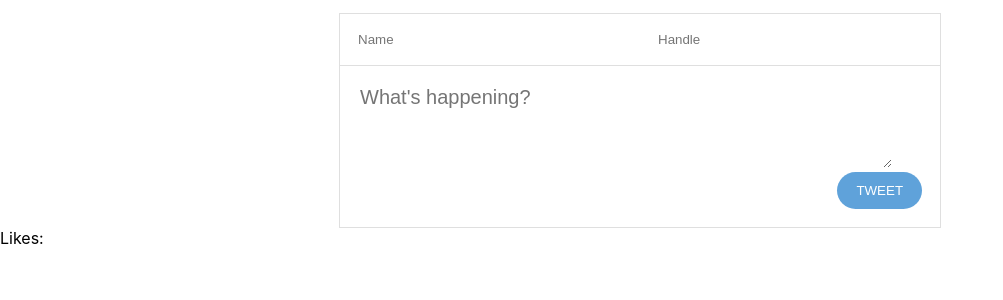
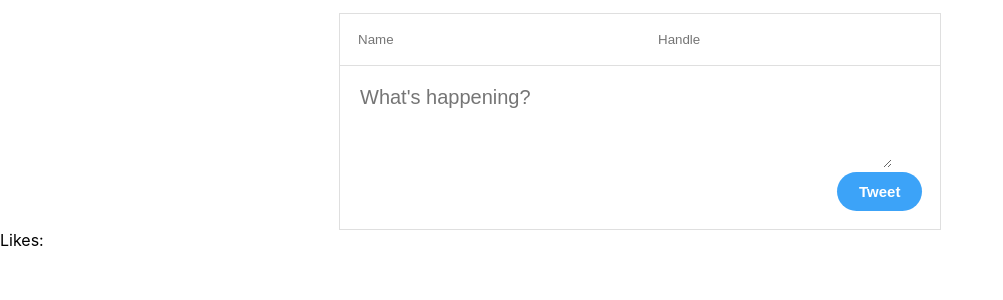
Before and after one commit to jip68660/build_simple_twitter, a React (Create React App) app: page / in a window 1280 px wide. Shown: the top 300 px of the page, without its empty margins (0-1003 px from the left). Built offline with nearby package versions, Linux system fonts and the light colour scheme.

Commit message:
minor change

```diff
--- a/src/components/StatusInput.css
+++ b/src/components/StatusInput.css
@@ -37,15 +37,17 @@
     border: none;
 }
 .submitButton {
+    font-size: 15px;
     color: white;
     outline: none;
     border: none;
     width: 15%;
     padding-top: 2%;
     padding-bottom: 2%;
-    background: rgb(95, 162, 218);
+    background: rgb(60, 163, 248);
     border-radius: 5rem;
     float: right;
+    font-weight: 700;
 }
 .submitButton:hover {
     cursor: pointer;
--- a/src/components/StatusInput.js
+++ b/src/components/StatusInput.js
@@ -28,7 +28,7 @@ class StatusInput extends React.Component {
                 </div>
                 <div className="bottomContent">
                     <textarea className="getText" placeholder="What's happening?" value={ this.props.textInput } name="text" onChange={ this.handleText } onKeyPress={ this.props.handleKeypress}/>
-                    <button className="submitButton" onClick={ this.props.handleSubmit }> TWEET </button>
+                    <button className="submitButton" onClick={ this.props.handleSubmit }> Tweet </button>
                 </div>
             </div>
         );
```
